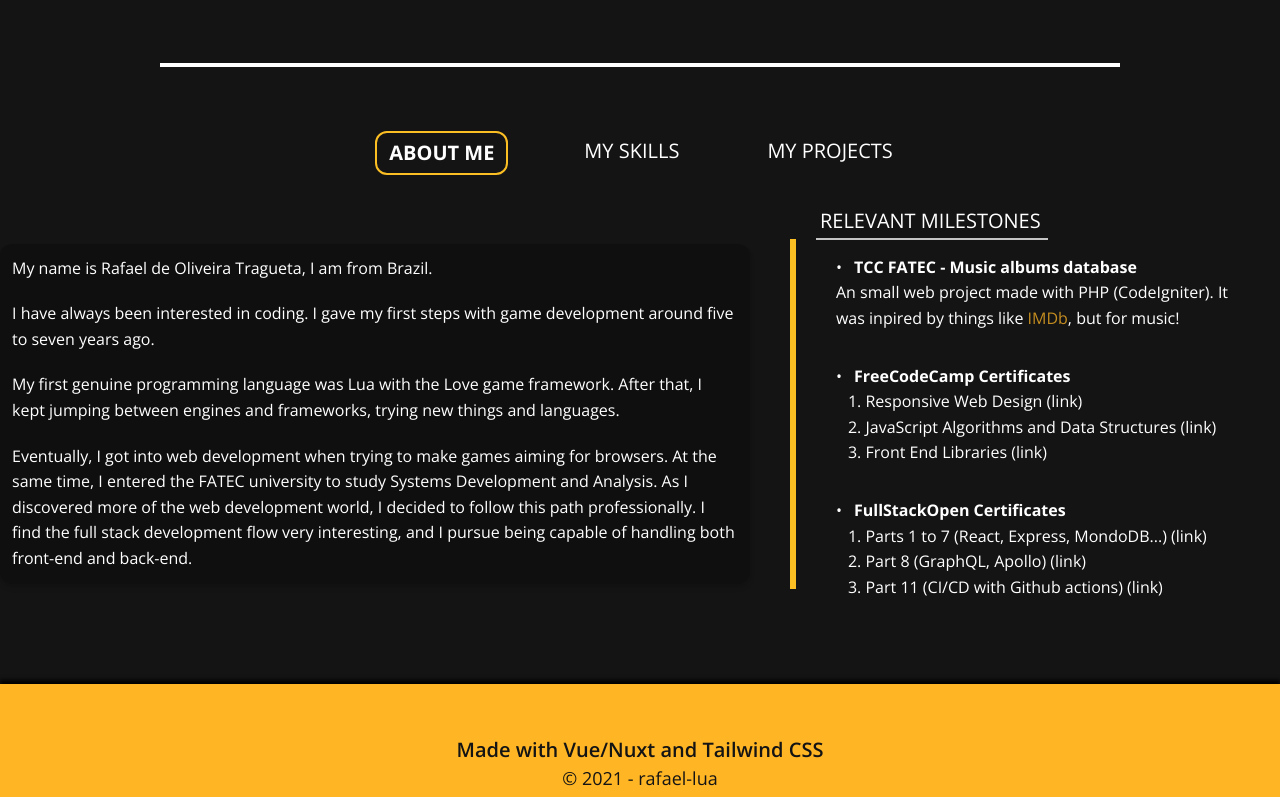
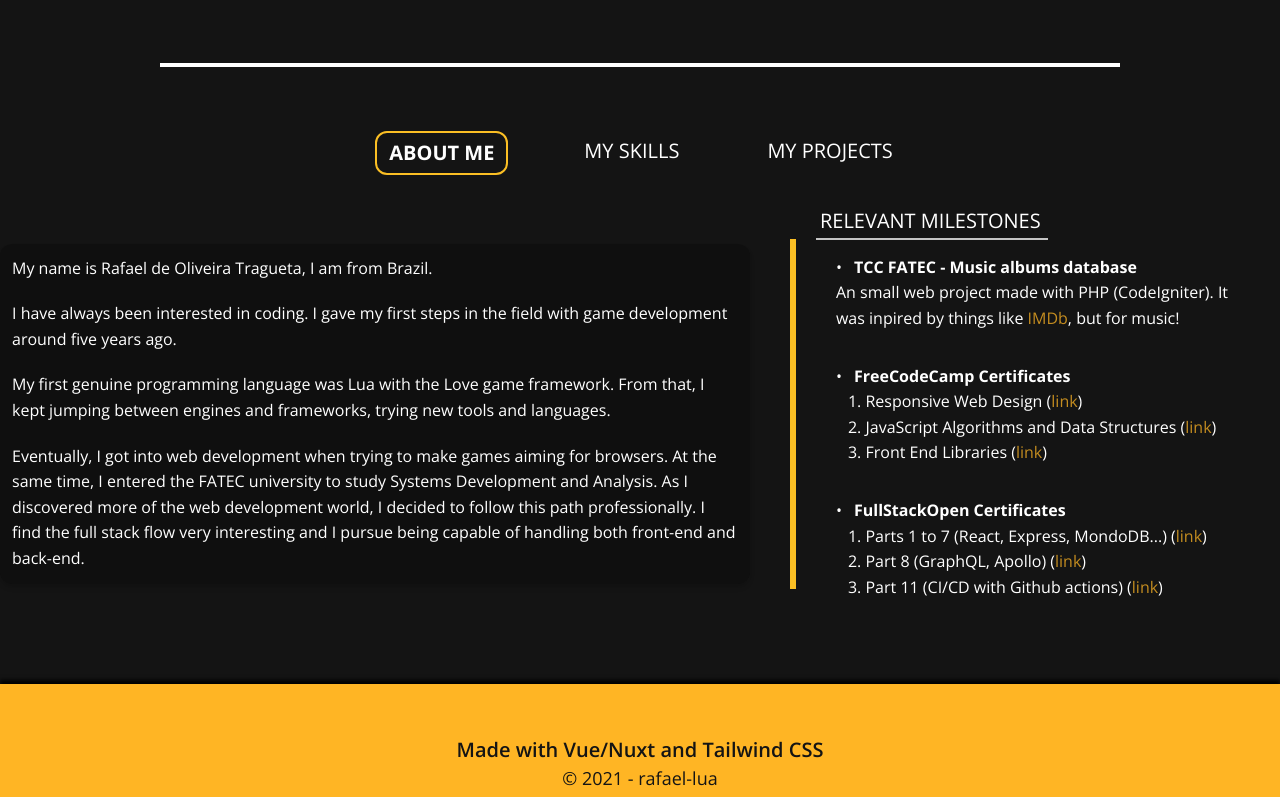
Before and after one commit to rafael-lua/rafael-lua.github.io, a Nuxt app: page / in a window 1280 px wide. Shown: the part 502-1299 px from the top of the page. Built offline with nearby package versions, Linux system fonts and the light colour scheme.

Commit message:
refactor ContentSection and ContentAbout with language switch and v-for

```diff
--- a/components/content/ContentAbout.vue
+++ b/components/content/ContentAbout.vue
@@ -12,23 +12,8 @@
         shadow-md
       "
     >
-      <span> My name is Rafael de Oliveira Tragueta, I am from Brazil. </span>
-      <span>
-        I have always been interested in coding. I gave my first steps with game
-        development around five to seven years ago.
-      </span>
-      <span>
-        My first genuine programming language was Lua with the Love game
-        framework. After that, I kept jumping between engines and frameworks,
-        trying new things and languages.
-      </span>
-      <span>
-        Eventually, I got into web development when trying to make games aiming
-        for browsers. At the same time, I entered the FATEC university to study
-        Systems Development and Analysis. As I discovered more of the web
-        development world, I decided to follow this path professionally. I find
-        the full stack development flow very interesting, and I pursue being
-        capable of handling both front-end and back-end.
+      <span v-for="(text, index) in history" :key="index">
+        {{ text }}
       </span>
     </div>
     <div class="flex">
@@ -37,56 +22,33 @@
         <div class="h-div text-xl flex items-center">
           <span
             class="iconify mr-1"
-            data-icon="mdi:at"
+            data-icon="mdi:bullseye-arrow"
             data-width="24"
             data-height="24"
           />
-          <span>RELEVANT MILESTONES</span>
+          <span class="uppercase">{{ milestonesText.title }}</span>
         </div>
 
         <div class="flex flex-col gap-y-8 p-5 break-words">
-          <div>
+          <div v-for="(item, index) in milestonesText.items" :key="index">
             <div class="flex items-center gap-x-3">
               <span>&#8226;</span>
-              <span class="font-bold">TCC FATEC - Music albums database</span>
+              <span class="font-bold">{{ item.name }}</span>
             </div>
-            <div>
-              An small web project made with PHP (CodeIgniter). It was inpired
-              by things like <a href="#">IMDb</a>, but for music!
-              <!-- <span v-html="rawHtml"></span> -->
+            <div v-if="typeof item.description === 'string'">
+              <span v-html="item.description"></span>
             </div>
-          </div>
-
-          <div>
-            <div class="flex items-center gap-x-3">
-              <span>&#8226;</span>
-              <span class="font-bold">FreeCodeCamp Certificates</span>
+            <div v-else>
+              <ul>
+                <li
+                  v-for="(desc, descIndex) in item.description"
+                  :key="descIndex"
+                  class="ml-3"
+                >
+                  <span v-html="desc"></span>
+                </li>
+              </ul>
             </div>
-            <ul>
-              <li class="ml-3">1. Responsive Web Design (link)</li>
-              <li class="ml-3">
-                2. JavaScript Algorithms and Data Structures (link)
-              </li>
-              <li class="ml-3">3. Front End Libraries (link)</li>
-              <!-- <span v-html="rawHtml"></span> -->
-            </ul>
-          </div>
-
-          <div>
-            <div class="flex items-center gap-x-3">
-              <span>&#8226;</span>
-              <span class="font-bold">FullStackOpen Certificates</span>
-            </div>
-            <ul>
-              <li class="ml-3">
-                1. Parts 1 to 7 (React, Express, MondoDB...) (link)
-              </li>
-              <li class="ml-3">2. Part 8 (GraphQL, Apollo) (link)</li>
-              <li class="ml-3">
-                3. Part 11 (CI/CD with Github actions) (link)
-              </li>
-              <!-- <span v-html="rawHtml"></span> -->
-            </ul>
           </div>
         </div>
       </div>
@@ -97,6 +59,18 @@
 <script>
 export default {
   name: 'ContentAbout',
+
+  props: {
+    history: {
+      type: Array,
+      default: () => [],
+    },
+
+    milestonesText: {
+      type: Object,
+      default: () => {},
+    },
+  },
 }
 </script>
 
--- a/components/sections/ContentSection.vue
+++ b/components/sections/ContentSection.vue
@@ -7,7 +7,7 @@
         :class="isSelected('about')"
         @click="selectMenu('about')"
       >
-        about me
+        {{ getText('content.menu.about') }}
       </div>
       <div
         tabindex="0"
@@ -16,7 +16,7 @@
         @click="selectMenu('skills')"
         @keyup.enter="selectMenu('skills')"
       >
-        my skills
+        {{ getText('content.menu.skills') }}
       </div>
       <div
         tabindex="0"
@@ -25,11 +25,15 @@
         @click="selectMenu('projects')"
         @keyup.enter="selectMenu('projects')"
       >
-        my projects
+        {{ getText('content.menu.projects') }}
       </div>
     </nav>
     <div>
-      <ContentAbout v-show="selected === 'about'" />
+      <ContentAbout
+        v-show="selected === 'about'"
+        :history="getHistory"
+        :milestones-text="getMilestonesText"
+      />
       <ContentSkills v-show="selected === 'skills'" />
       <ContentProjects v-show="selected === 'projects'" />
     </div>
@@ -37,6 +41,8 @@
 </template>
 
 <script>
+import { mapGetters } from 'vuex'
+
 import ContentAbout from '@/components/content/ContentAbout.vue'
 import ContentSkills from '@/components/content/ContentSkills.vue'
 import ContentProjects from '@/components/content/ContentProjects.vue'
@@ -57,6 +63,20 @@ export default {
     }
   },
 
+  computed: {
+    getHistory() {
+      return this.getText('content.about.history')
+    },
+
+    getMilestonesText() {
+      return this.getText('content.about.milestones')
+    },
+
+    ...mapGetters({
+      getText: 'getText',
+    }),
+  },
+
   methods: {
     isSelected(menu) {
       return this.selected === menu ? this.selectedClass : ''
--- a/locales/en.js
+++ b/locales/en.js
@@ -5,4 +5,45 @@ export default {
     skillsTitle: 'My main skills',
     whoami: "I'm <strong>Rafael</strong> and I'm a full stack developer",
   },
+  content: {
+    menu: {
+      about: 'about me',
+      skills: 'my skills',
+      projects: 'my projects',
+    },
+    about: {
+      history: [
+        'My name is Rafael de Oliveira Tragueta, I am from Brazil.',
+        'I have always been interested in coding. I gave my first steps in the field with game development around five years ago.',
+        'My first genuine programming language was Lua with the Love game framework. From that, I kept jumping between engines and frameworks, trying new tools and languages.',
+        'Eventually, I got into web development when trying to make games aiming for browsers. At the same time, I entered the FATEC university to study Systems Development and Analysis. As I discovered more of the web development world, I decided to follow this path professionally. I find the full stack flow very interesting and I pursue being capable of handling both front-end and back-end.',
+      ],
+      milestones: {
+        title: 'relevant milestones',
+        items: [
+          {
+            name: 'TCC FATEC - Music albums database',
+            description:
+              'An small web project made with PHP (CodeIgniter). It was inpired by things like <a href="#">IMDb</a>, but for music!',
+          },
+          {
+            name: 'FreeCodeCamp Certificates',
+            description: [
+              '1. Responsive Web Design (<a href="https://freecodecamp.org/certification/fcc8e5c3780-333a-45ce-8b38-8b2562d480f1/responsive-web-design" target="_blank">link</a>)',
+              '2. JavaScript Algorithms and Data Structures (<a href="https://freecodecamp.org/certification/fcc8e5c3780-333a-45ce-8b38-8b2562d480f1/javascript-algorithms-and-data-structures" target="_blank">link</a>)',
+              '3. Front End Libraries (<a href="ttps://freecodecamp.org/certification/fcc8e5c3780-333a-45ce-8b38-8b2562d480f1/front-end-libraries" target="_blank">link</a>)',
+            ],
+          },
+          {
+            name: 'FullStackOpen Certificates',
+            description: [
+              '1. Parts 1 to 7 (React, Express, MondoDB...) (<a href="https://studies.cs.helsinki.fi/stats/api/certificate/fullstackopen/en/9f0e9cf3155d65ad0e9ffb999cf9fa68" target="_blank">link</a>)',
+              '2. Part 8 (GraphQL, Apollo) (<a href="https://studies.cs.helsinki.fi/stats/api/certificate/fs-graphql/en/6166afea8c0807c1019888beeeb56007" target="_blank">link</a>)',
+              '3. Part 11 (CI/CD with Github actions) (<a href="https://studies.cs.helsinki.fi/stats/api/certificate/fs-cicd/en/ff5ad95cba9ce3796e0964827a7ed111" target="_blank">link</a>)',
+            ],
+          },
+        ],
+      },
+    },
+  },
 }
--- a/locales/pt.js
+++ b/locales/pt.js
@@ -5,4 +5,45 @@ export default {
     skillsTitle: 'Principais conhecimentos',
     whoami: 'Eu sou <strong>Rafael</strong> e sou desenvolvedor full stack',
   },
+  content: {
+    menu: {
+      about: 'sobre mim',
+      skills: 'conhecimentos',
+      projects: 'projetos',
+    },
+    about: {
+      history: [
+        'Meu nome é Rafael de Oliveira Tragueta, eu sou brasileiro.',
+        'Eu sempre fui interessado em programação. Meus primeiros passos na área foram com desenvolvimento de jogos há uns 5 anos atrás.',
+        'Minha primeira linguagem de programação de verdade foi Lua usando do Löve, um framework para jogos. Então, eu continuei experimentado com diferentes engines e frameworks, tentando novas ferramentas e linguagens.',
+        'Eventualmente, eu acabei me envolvendo com desenvolvimento web ao buscar fazer jogos para navegador. Na mesma época, eu comecei fazer faculdade de Análise e Desenvolvimento de Sistemas pela FATEC. Conforme eu fui descobrindo mais do mundo de desenvolvimento web, eu decide seguir esse caminho profissionalmente. Eu acho o fluxo full stack bastante interessante e eu busco ser capaz de lidar com ambos o front-end e o back-end.',
+      ],
+      milestones: {
+        title: 'marcos relevantes',
+        items: [
+          {
+            name: 'TCC FATEC - Catálogo de álbuns musicais',
+            description:
+              'Um pequeno projeto web feito em PHP (CodeIgniter). Inspirado por sites como <a href="https://www.imdb.com/">IMDb</a>, mas para música!',
+          },
+          {
+            name: 'Certificados FreeCodeCamp',
+            description: [
+              '1. Responsive Web Design (<a href="https://freecodecamp.org/certification/fcc8e5c3780-333a-45ce-8b38-8b2562d480f1/responsive-web-design" target="_blank">link</a>)',
+              '2. JavaScript Algorithms and Data Structures (<a href="https://freecodecamp.org/certification/fcc8e5c3780-333a-45ce-8b38-8b2562d480f1/javascript-algorithms-and-data-structures" target="_blank">link</a>)',
+              '3. Front End Libraries (<a href="ttps://freecodecamp.org/certification/fcc8e5c3780-333a-45ce-8b38-8b2562d480f1/front-end-libraries" target="_blank">link</a>)',
+            ],
+          },
+          {
+            name: 'Certificados FullStackOpen',
+            description: [
+              '1. Partes 1 a 7 (React, Express, MondoDB...) (<a href="https://studies.cs.helsinki.fi/stats/api/certificate/fullstackopen/en/9f0e9cf3155d65ad0e9ffb999cf9fa68" target="_blank">link</a>)',
+              '2. Parte 8 (GraphQL, Apollo) (<a href="https://studies.cs.helsinki.fi/stats/api/certificate/fs-graphql/en/6166afea8c0807c1019888beeeb56007" target="_blank">link</a>)',
+              '3. Parte 11 (CI/CD com Github actions) (<a href="https://studies.cs.helsinki.fi/stats/api/certificate/fs-cicd/en/ff5ad95cba9ce3796e0964827a7ed111" target="_blank">link</a>)',
+            ],
+          },
+        ],
+      },
+    },
+  },
 }
```
